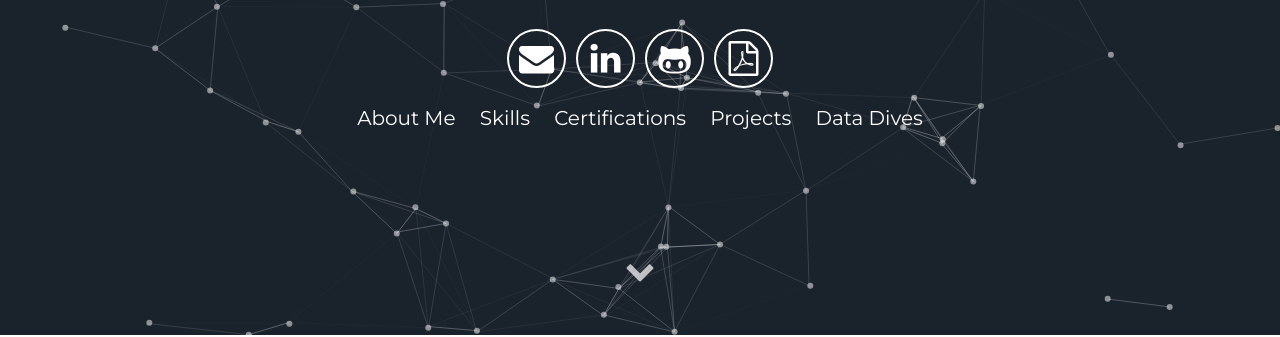
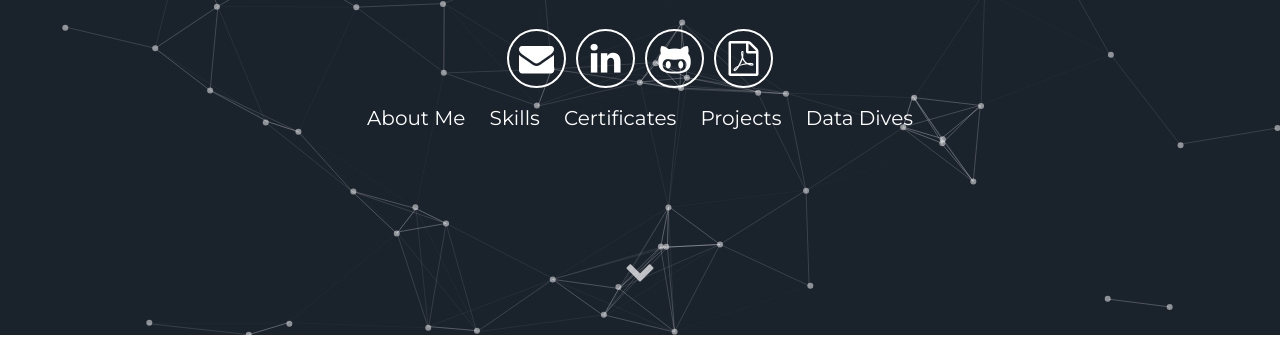
Before and after one commit to ameliameyer/home_, a Jekyll site: the page built from index.html, in a window 1280 px wide and 900 px high, scrolled down 411 px. Shown: the part 154-491 px from the top of the window. Built offline with Jekyll 4.4.1, drawn with Linux system fonts in a browser that asks for light colours.

Commit message:
Update header.html

```diff
--- a/_includes/header.html
+++ b/_includes/header.html
@@ -24,7 +24,7 @@
     <nav class="header-links">
       <a class="link" href="#about" data-scroll>About Me</a>
       <a class="link" href="#skills" data-scroll>Skills</a>
-      <a class="link" href="#certs" data-scroll>Certifications</a>
+      <a class="link" href="#certs" data-scroll>Certificates</a>
       <a class="link" href="#projects" data-scroll>Projects</a>
       <a class="link" href="#data_dives" data-scroll>Data Dives</a>
     </nav>
```
